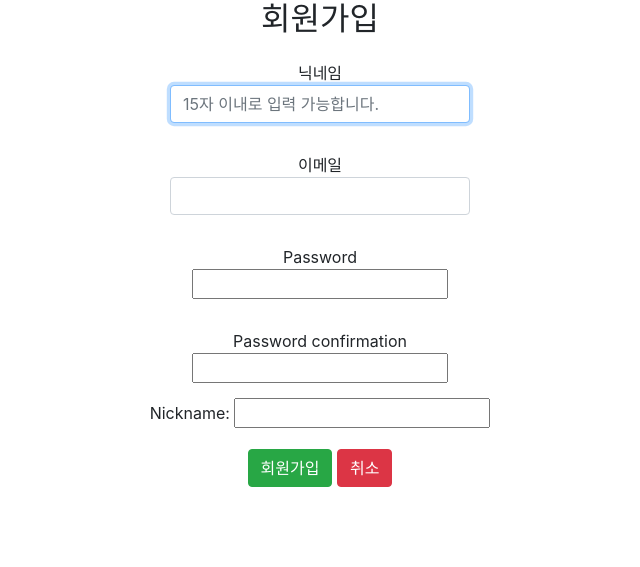
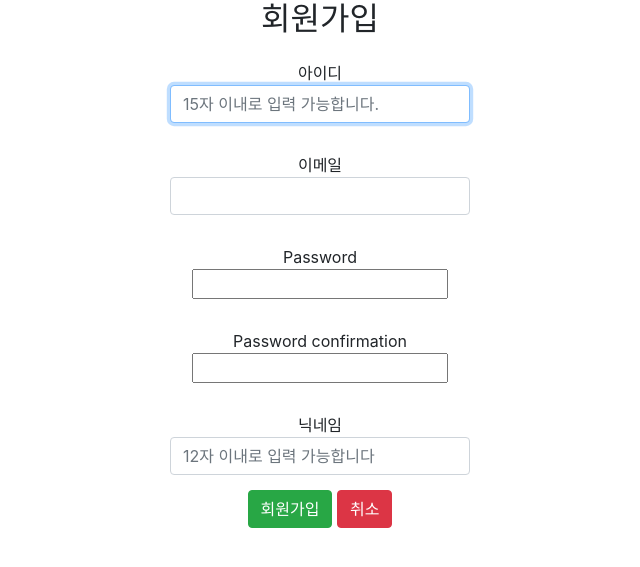
Before and after one commit to qrating/qrating, a Django app: page /register/ in a window 1280 px wide. Shown: the top 567 px of the page, without its empty margins (320-960 px from the left). Run offline with Django 3.2, Linux system fonts and the light colour scheme; some libraries are stand-ins or nearby versions.

Commit message:
nickname form edited

```diff
--- a/accounts/forms.py
+++ b/accounts/forms.py
@@ -8,22 +8,29 @@ class UserRegsiterForm(UserCreationForm):
         model = User
         fields = ['username', 'email', 'password1','password2']
         widgets = {
-            'username': forms.TextInput(attrs={'class': 'form-control', 'placeholder':'15자 이내로 입력 가능합니다.'}),
+            'username': forms.TextInput(attrs={'max_length':'15', 'class': 'form-control', 'placeholder':'15자 이내로 입력 가능합니다.'}),
             'email': forms.EmailInput(attrs={'class': 'form-control'}),
             'password1' : forms.PasswordInput(attrs={'class': 'form-control'}),
             'password2' : forms.PasswordInput(attrs={'class': 'form-control'}),
         }
         labels = {
-            'username': '닉네임',
+            'username': '아이디',
             'email': '이메일',
             'password1': '패스워드',
             'password2': '패스워드 확인',
+
         }
 
 class ProfileRegsiterForm(forms.ModelForm):
     class Meta:
         model = Profile
         fields = ['nickname']
+        widgets ={
+            'nickname': forms.TextInput(attrs={'class':'form-control', 'placeholder':'12자 이내로 입력 가능합니다'})
+        }
+        labels ={
+            'nickname': '닉네임',
+        }
 
 class LoginForm(AuthenticationForm):
     class Meta:
--- a/accounts/templates/register.html
+++ b/accounts/templates/register.html
@@ -35,7 +35,12 @@
         {{field}}
       </div>
   {% endfor %}
-  {{profile_form.as_p}}
+  {% for field in profile_form %}
+  <div class="form-group">
+  {{ field.label }}
+  {{field}}
+</div>
+{% endfor %}
   <button type="submit" class="save btn btn-success">회원가입</button>
   <a href="{% url 'home' %}">
     <button type="button" class="btn btn-danger">취소</button>
```
Also changed, not shown: db.sqlite3.
